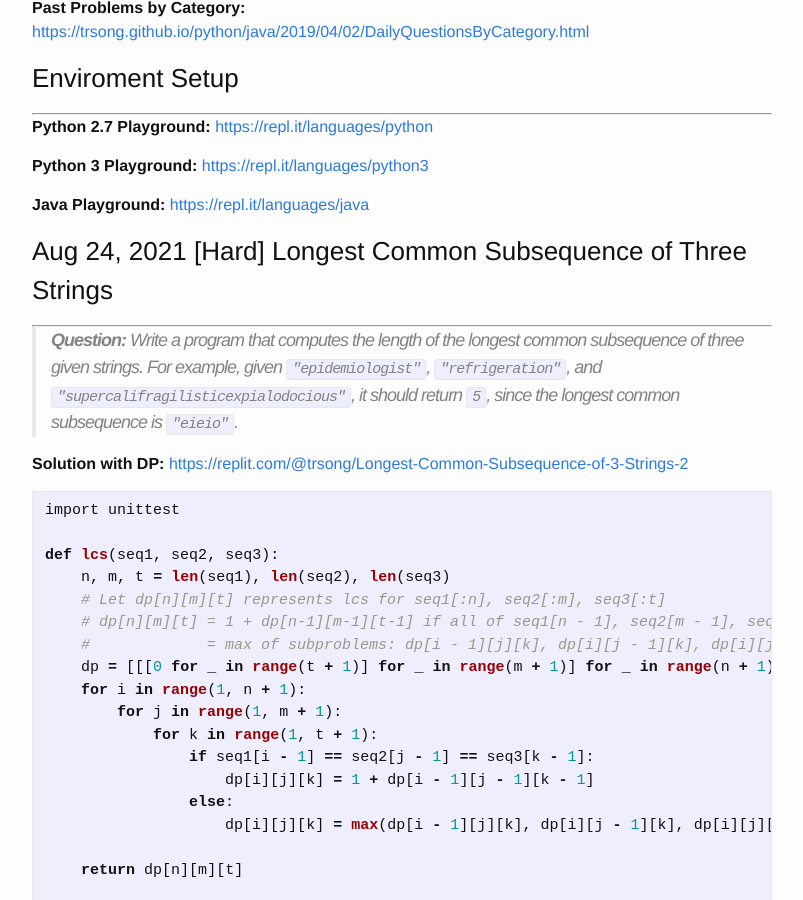
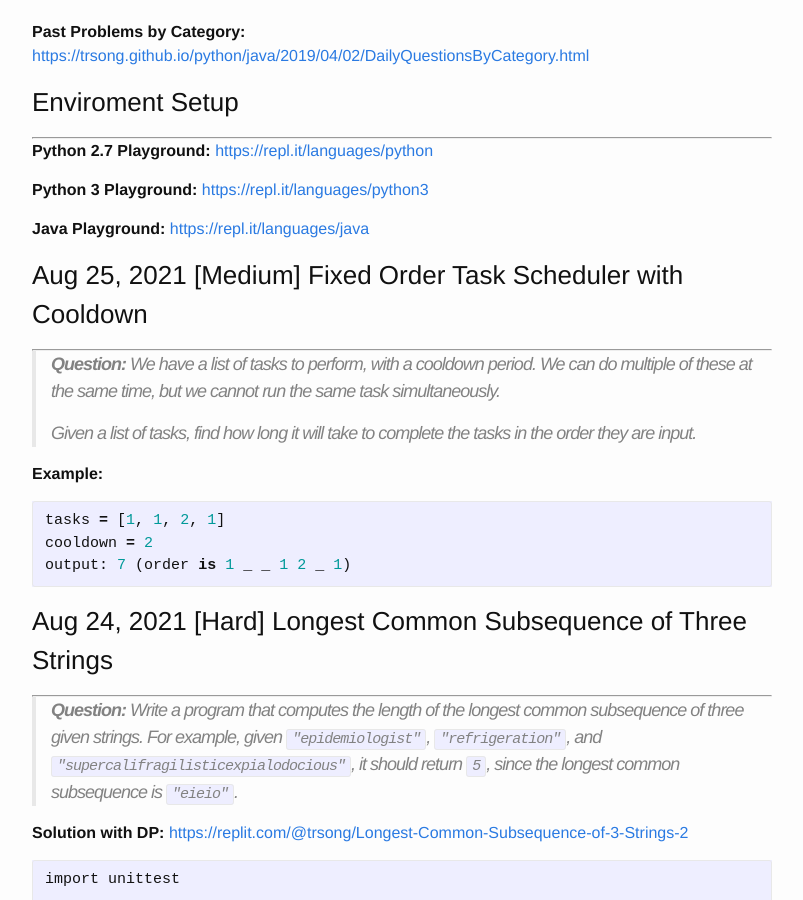
Before and after one commit to trsong/trsong.github.io, a Jekyll site: the page built from _posts/2021-08-01-DailyQuestionsAug.md, in a window 1280 px wide and 900 px high, scrolled down 906 px. Shown: the whole window, without its empty margins (238-1041 px from the left). Built offline with Jekyll 4.4.1, drawn with Linux system fonts in a browser that asks for light colours; some of the changed text lies outside the part shown.

Commit message:
Add Aug 25 question.

````diff
--- a/_posts/2021-08-01-DailyQuestionsAug.md
+++ b/_posts/2021-08-01-DailyQuestionsAug.md
@@ -19,6 +19,20 @@ categories: Python/Java
 **Python 3 Playground:** [https://repl.it/languages/python3](https://repl.it/languages/python3)
 
 **Java Playground:** [https://repl.it/languages/java](https://repl.it/languages/java)
+
+
+### Aug 25, 2021 \[Medium\] Fixed Order Task Scheduler with Cooldown
+---
+> **Question:** We have a list of tasks to perform, with a cooldown period. We can do multiple of these at the same time, but we cannot run the same task simultaneously.
+>
+> Given a list of tasks, find how long it will take to complete the tasks in the order they are input.
+
+**Example:**
+```py
+tasks = [1, 1, 2, 1]
+cooldown = 2
+output: 7 (order is 1 _ _ 1 2 _ 1)
+```
 
 
 ### Aug 24, 2021 \[Hard\] Longest Common Subsequence of Three Strings
````
